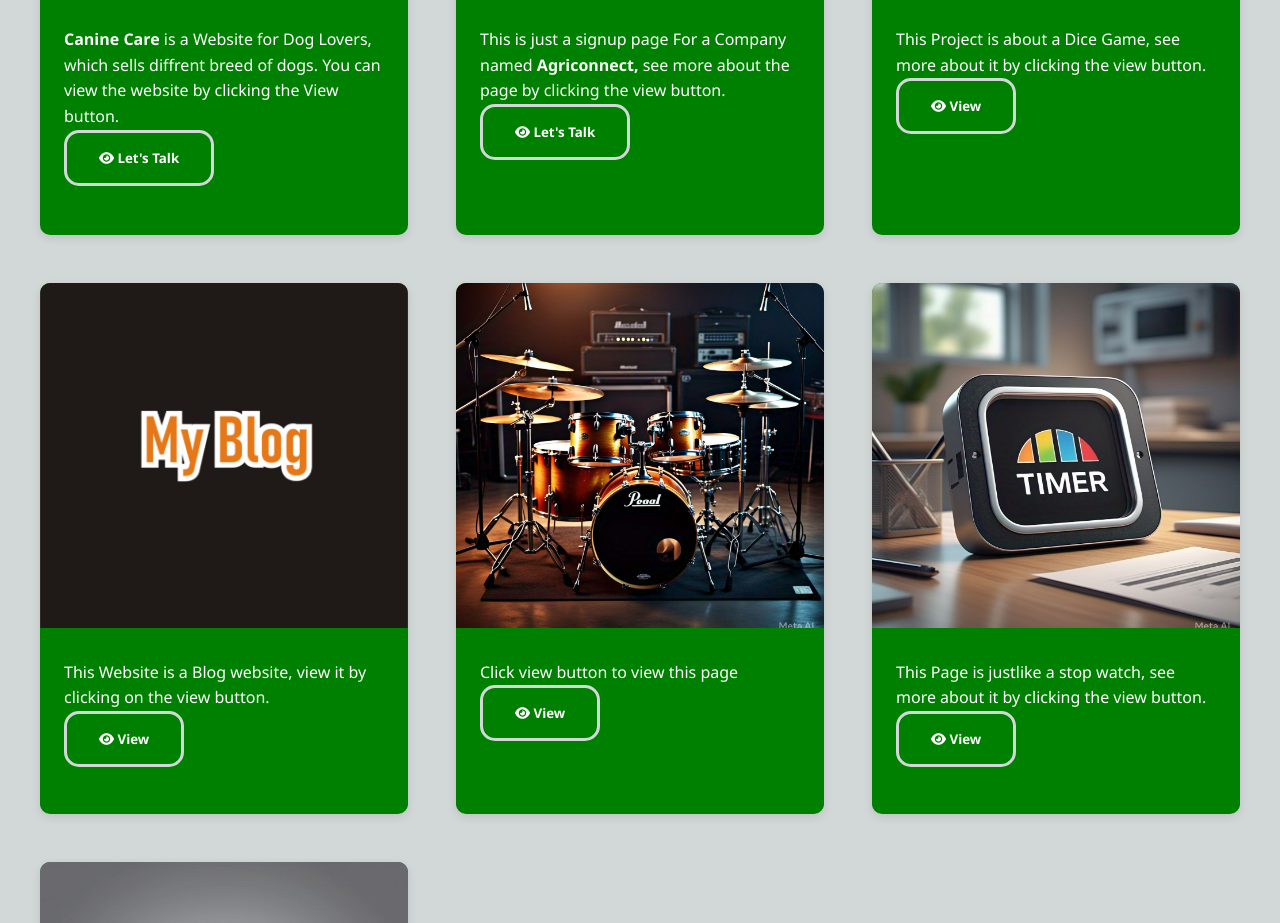
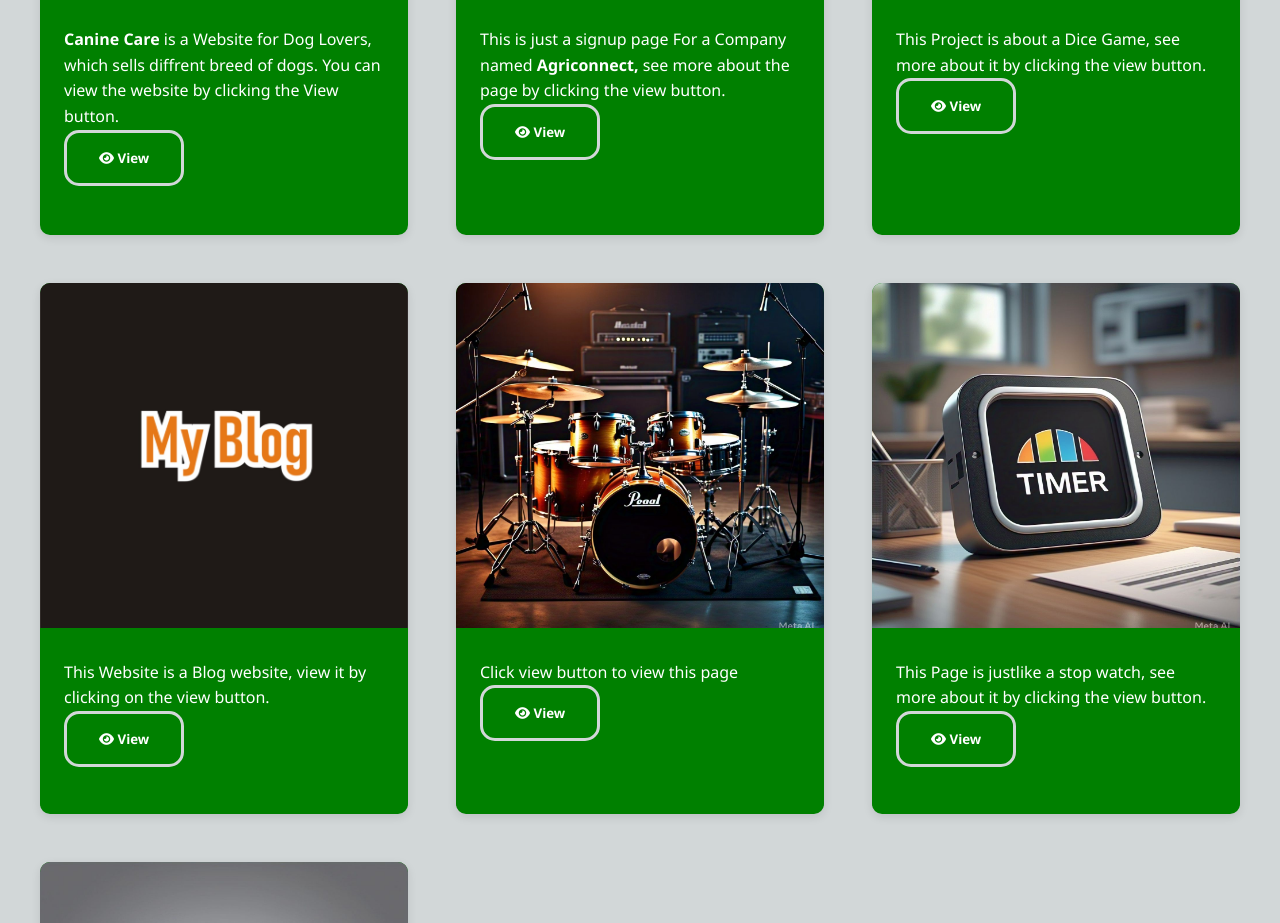
Before and after one commit to SanniAl-ameen/myportfolio, a plain HTML site: page index.html in a window 1280 px wide. Shown: the part 2497-3420 px from the top of the page. Drawn offline with Linux system fonts and the light colour scheme.

Commit message:
Update index.html

```diff
--- a/index.html
+++ b/index.html
@@ -69,7 +69,7 @@
                 <img src="assets/canine-care-logo.png" alt="Project" class="project-image">
                 <div class="project-info">
                     <p ><b>Canine Care</b> is a Website for Dog Lovers, which sells diffrent breed of dogs. You can view the website by clicking the View button. </p>
-                    <a href="https://sannial-ameen.github.io/CanineCare/"><button class="btn"><i class="fa fa-eye"></i> Let's Talk</a></button></a>
+                    <a href="https://sannial-ameen.github.io/CanineCare/"><button class="btn"><i class="fa fa-eye"></i> View</a></button></a>
 
 
                 </div>
@@ -79,7 +79,7 @@
                 <div class="project-info">
                     <p>This is just a signup page For a Company named <b>Agriconnect,</b> see more about the page by clicking the view button. </p>
 
-                    <a href="https://sannial-ameen.github.io/Agriconnectsignuppage/"><button class="btn"><i class="fa fa-eye"></i> Let's Talk</a></button></a>
+                    <a href="https://sannial-ameen.github.io/Agriconnectsignuppage/"><button class="btn"><i class="fa fa-eye"></i> View</a></button></a>
 
 
                 </div>
```
